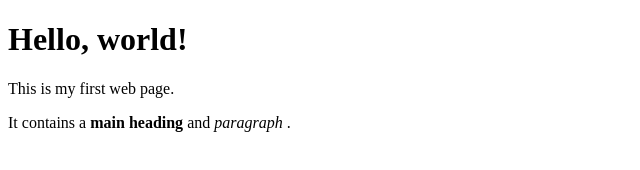
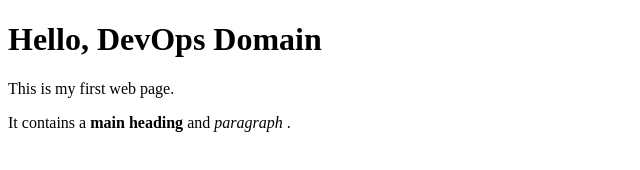
Before and after one commit to sidoncode/cicd-devopsday2, a plain HTML site: page index.html in a window 1280 px wide. Shown: the whole page, without its empty margins (0-640 px from the left). Drawn offline with Linux system fonts and the light colour scheme.

Commit message:
Update index.html

```diff
--- a/index.html
+++ b/index.html
@@ -4,7 +4,7 @@
         <title>My web page 11</title>
     </head>
     <body>
-        <h1>Hello, world!</h1>
+        <h1>Hello, DevOps Domain</h1>
         <p>This is my first web page.</p>
         <p>It contains a
              <strong>main heading</strong> and <em> paragraph </em>.
```
